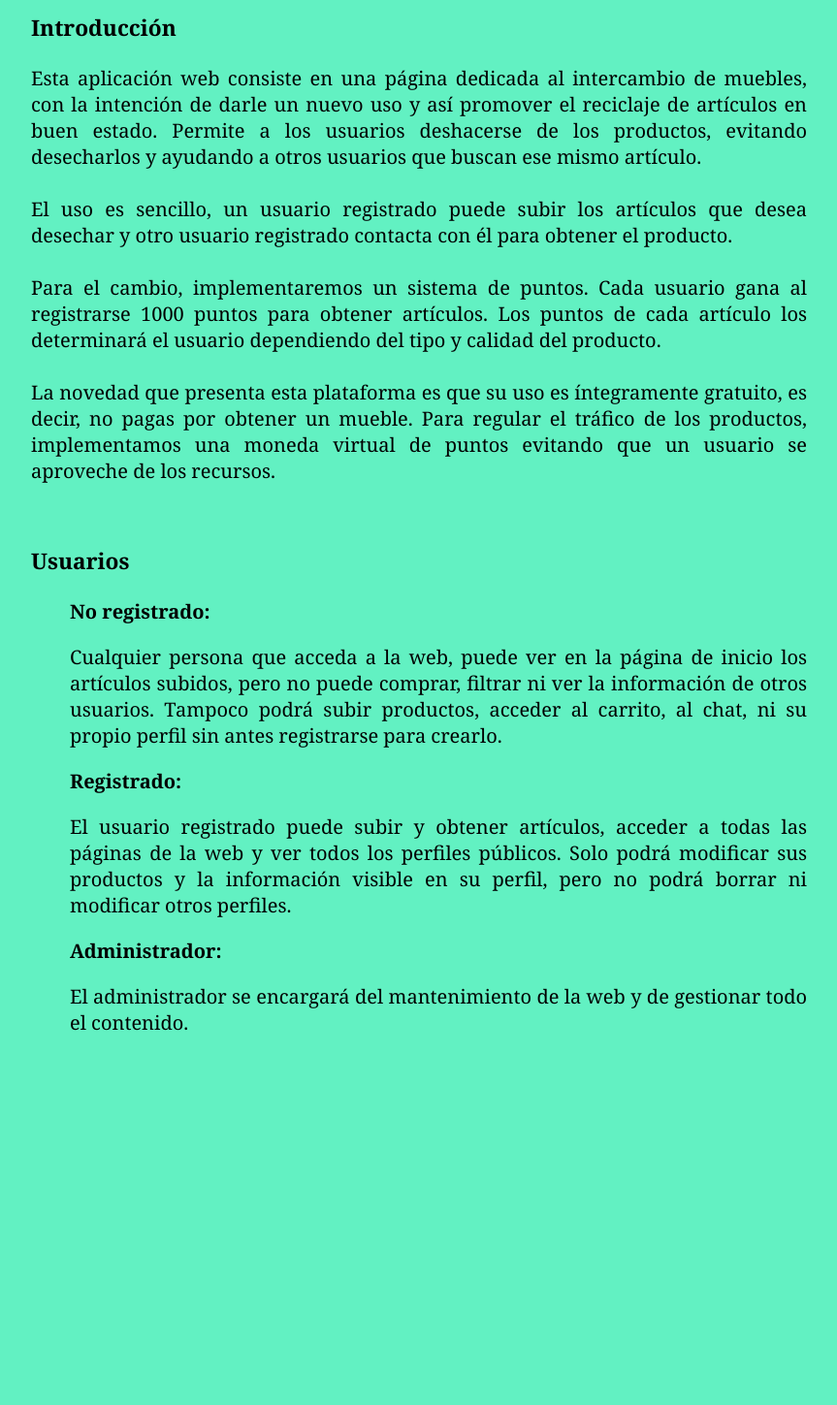
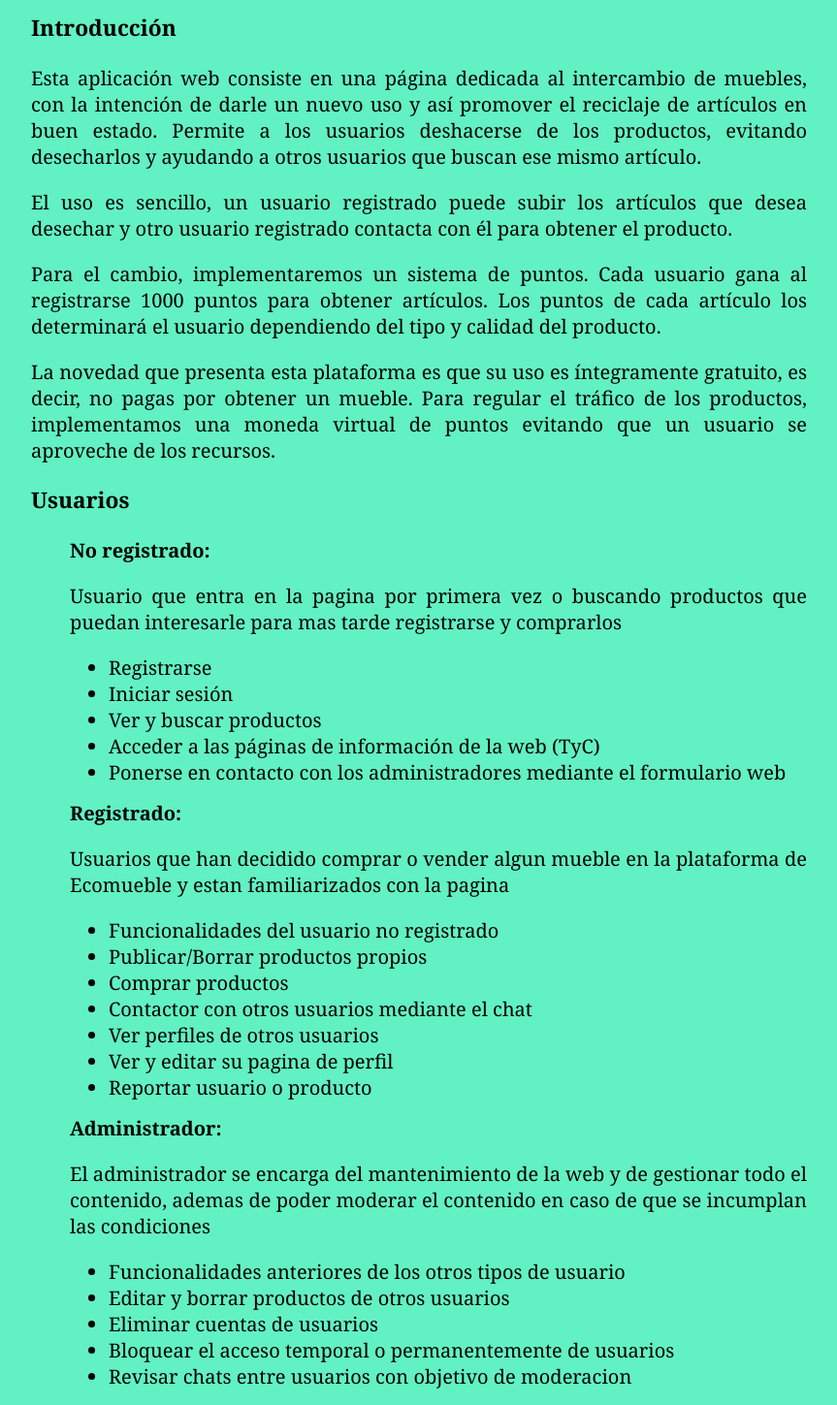
Before and after one commit to GuillermoOvejeroSanchez/ecomueble, a PHP site: page /detalles.html in a window 1280 px wide. Shown: the part 188-1637 px from the top of the page at 97% size, without its empty margins (208-1071 px from the left). Before the commit the page ends 1251 px from the top, so only its background shows below. Run offline with PHP 8.4, Linux system fonts and the light colour scheme.

Commit message:
detalles cambiados

```diff
--- a/detalles.css
+++ b/detalles.css
@@ -75,6 +75,7 @@ h3 {
     font-size: 15pt;
 }
 
+
 p {
     font-weight: normal;
     font-family: Cambria, Cochin, Georgia, Times, 'Times New Roman', serif;
@@ -88,6 +89,17 @@ img {
     width: 110px;
 }
 
+.cdu {
+    margin-top: 15px;
+    margin-bottom: 15px;
+}
+
+.cdu li{
+    font-weight: normal;
+    list-style-type: disc;
+}
+
+
 hr {
     width: 35%;
 }
--- a/detalles.html
+++ b/detalles.html
@@ -32,43 +32,62 @@
       Esta aplicación web consiste en una página dedicada al intercambio de muebles, con la intención de darle un nuevo
       uso y así promover el reciclaje de artículos en buen estado. Permite a los usuarios deshacerse de los productos,
       evitando desecharlos y ayudando a otros usuarios que buscan ese mismo artículo.
-      <br><br>
+    </p>
+    <p>
       El uso es sencillo, un usuario registrado puede subir los artículos que desea desechar y otro usuario registrado
       contacta con él para obtener el producto.
-      <br><br>
+    </p>
+
+    <p>
       Para el cambio, implementaremos un sistema de puntos. Cada usuario gana al registrarse 1000 puntos para obtener
       artículos. Los puntos de cada artículo los determinará el usuario dependiendo del tipo y calidad del producto.
-      <br><br>
+    </p>
+
+    <p>
       La novedad que presenta esta plataforma es que su uso es íntegramente gratuito, es decir, no pagas por obtener un
       mueble. Para regular el tráfico de los productos, implementamos una moneda virtual de puntos evitando que un
       usuario se aproveche de los recursos.
     </p>
 
-    <br>
+
     <h3>Usuarios</h3>
     <ul>
       <li>No registrado:
-        <br>
-        <p>Cualquier persona que acceda a la web, puede ver en la página de inicio los artículos subidos, pero no puede
-          comprar, filtrar ni ver la información de otros usuarios.
-          Tampoco podrá subir productos, acceder al carrito, al chat, ni su propio perfil sin antes registrarse para
-          crearlo.
+        <p>Usuario que entra en la pagina por primera vez o buscando productos que puedan interesarle para mas tarde registrarse y comprarlos
         </p>
+        <ul class="cdu"> <!-- Casos de uso -->
+          <li>Registrarse</li>
+          <li>Iniciar sesión</li>
+          <li>Ver y buscar productos</li>
+          <li>Acceder a las páginas de información de la web (TyC)</li>
+          <li>Ponerse en contacto con los administradores mediante el formulario web</li>
+        </ul>
       </li>
       <li>Registrado:
-        <br>
-        <p>El usuario registrado puede subir y obtener artículos, acceder a todas las páginas de la web y ver todos los
-          perfiles públicos.
-          Solo podrá modificar sus productos y la información visible en su perfil, pero no podrá borrar ni modificar otros
-          perfiles.
-          </p>
+        <p>Usuarios que han decidido comprar o vender algun mueble en la plataforma de Ecomueble y estan familiarizados con la pagina
+        </p>
+
+        <ul class="cdu">
+          <li>Funcionalidades del usuario no registrado</li>
+          <li>Publicar/Borrar productos propios</li>
+          <li>Comprar productos</li>
+          <li>Contactor con otros usuarios mediante el chat</li>
+          <li>Ver perfiles de otros usuarios</li>
+          <li>Ver y editar su pagina de perfil</li>
+          <li>Reportar usuario o producto</li>
+        </ul>
       </li>
       <li>Administrador:
-        <br>
-        <p>El administrador se encargará del mantenimiento de la web y de gestionar todo el contenido.
-        </p>
+        <p>El administrador se encarga del mantenimiento de la web y de gestionar todo el contenido, ademas de poder moderar el contenido en caso de que se incumplan las condiciones</p>
+        <ul class="cdu">
+          <li>Funcionalidades anteriores de los otros tipos de usuario</li>
+          <li>Editar y borrar productos de otros usuarios</li>
+          <li>Eliminar cuentas de usuarios</li>
+          <li>Bloquear el acceso temporal o permanentemente de usuarios</li>
+          <li>Revisar chats entre usuarios con objetivo de moderacion</li>
+        </ul>
       </li>
-      </ul>
+    </ul>
   </div>
 </body>
 
```
